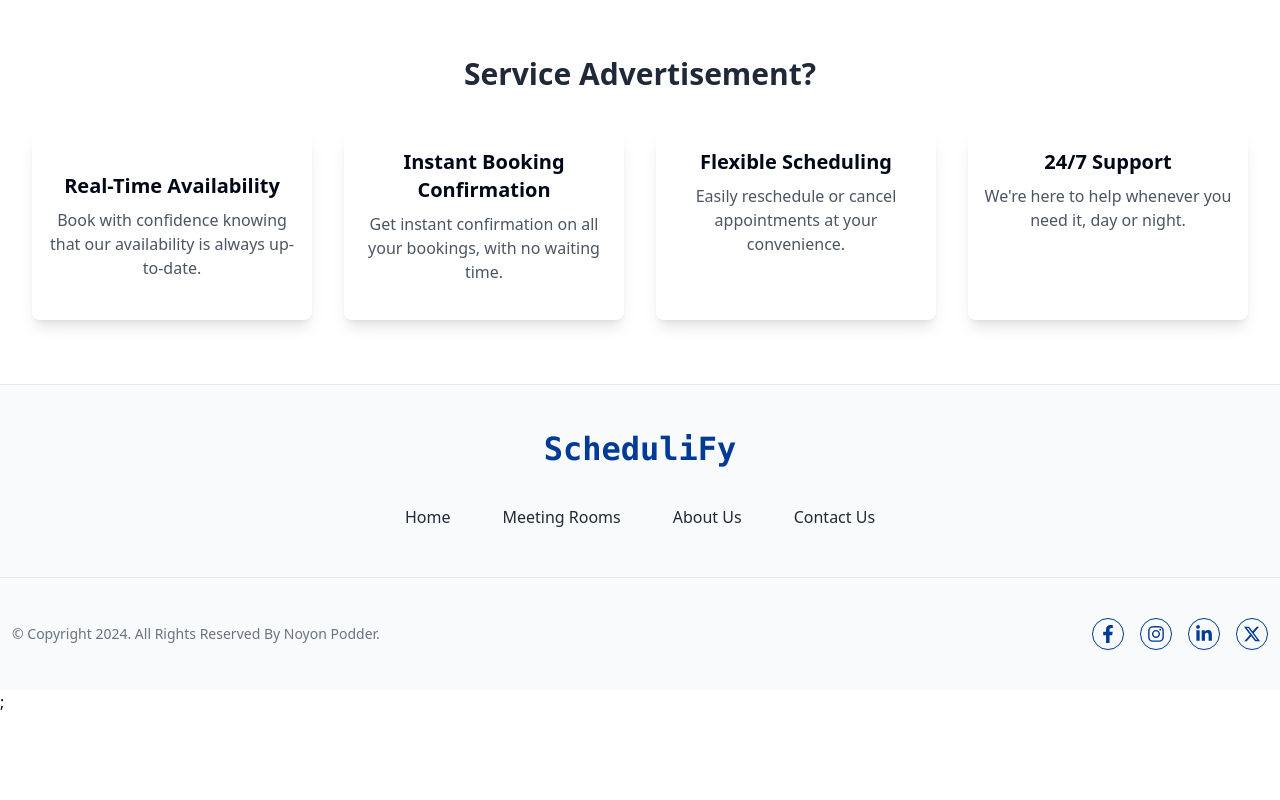
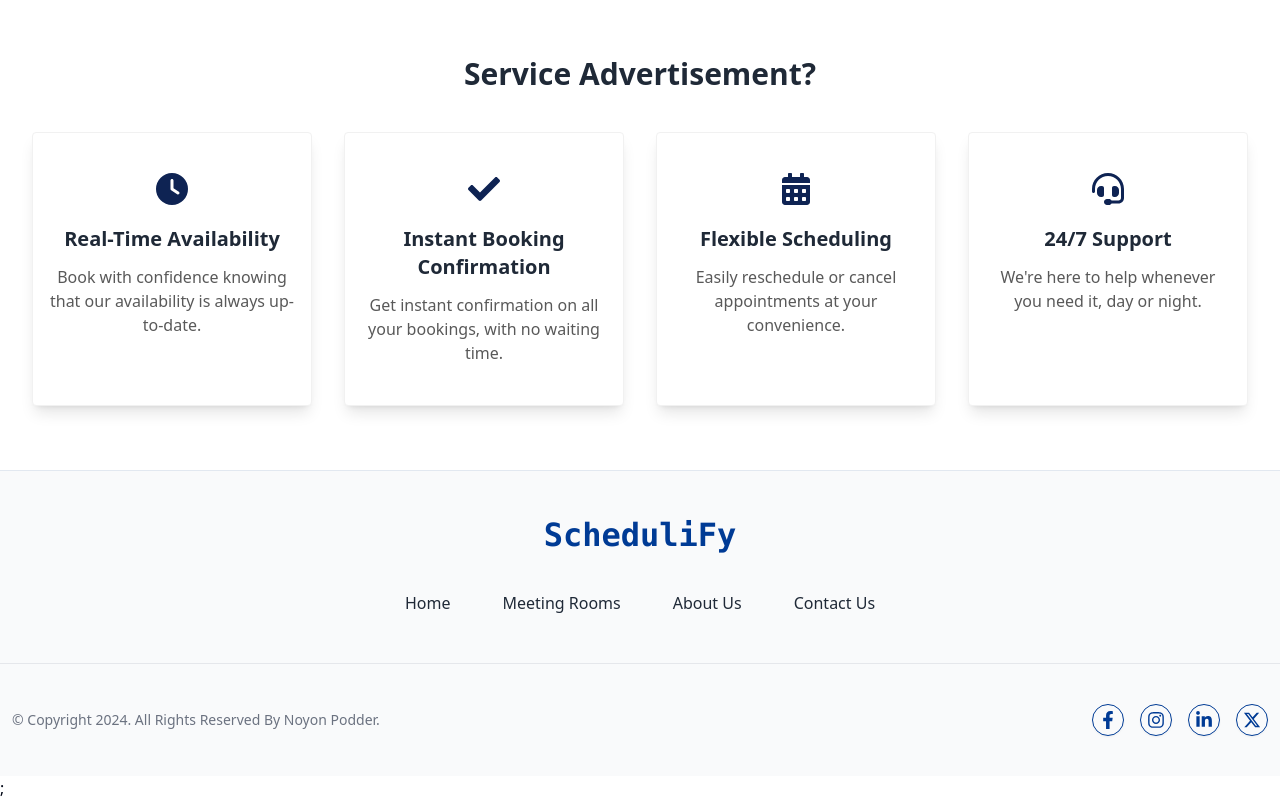
Before and after one commit to noyon-podder/meeting-booking-client, a React (Vite) app: page / in a window 1280 px wide. Shown: the part 880-1680 px from the top of the page. Before the commit the page ends 1594 px from the top, so only its background shows below. Built offline with nearby package versions, Linux system fonts and the light colour scheme.

Commit message:
service advertisement part end

```diff
--- a/package.json
+++ b/package.json
@@ -24,6 +24,7 @@
     "react-dom": "^18.3.1",
     "react-hook-form": "^7.52.2",
     "react-icons": "^5.3.0",
+    "react-intersection-observer": "^9.13.0",
     "react-redux": "^9.1.2",
     "react-router-dom": "^6.26.1",
     "tailwind-merge": "^2.5.2",
--- a/src/pages/Home/ServiceAdvertisement.tsx
+++ b/src/pages/Home/ServiceAdvertisement.tsx
@@ -1,45 +1,146 @@
+import { FaCalendarAlt, FaCheck } from "react-icons/fa";
+import { FaClock } from "../../icons/ReactIcons";
+import { FaHeadset } from "react-icons/fa6";
+import { motion, useAnimation } from "framer-motion";
+import { useInView } from "react-intersection-observer";
+import { useEffect } from "react";
+
 const ServiceAdvertisement = () => {
+  // Set up animation controls
+  const controls = useAnimation();
+
+  // Hook to detect when the section is in view
+  const { ref, inView } = useInView({
+    threshold: 0.2, // Trigger animation when 20% of the section is visible
+  });
+
+  useEffect(() => {
+    if (inView) {
+      controls.start("visible");
+    } else {
+      controls.start("hidden");
+    }
+  }, [controls, inView]);
+
+  // Define animation variants
+  const serviceVariants = {
+    hidden: { opacity: 0, y: 20 },
+    visible: {
+      opacity: 1,
+      y: 0,
+      transition: {
+        duration: 0.8,
+        ease: "easeOut",
+      },
+    },
+    exit: {
+      opacity: 0,
+      y: 20,
+      transition: { duration: 0.5, ease: "easeIn" },
+    },
+  };
+
   return (
     <>
-      <section className="service-advertisement py-16 light:bg-gray-100 ">
+      <section
+        ref={ref}
+        className="service-advertisement py-10 lg:py-16 light:bg-gray-100"
+      >
         <div className="container mx-auto text-center">
-          <h2 className="text-3xl font-bold mb-10 text-color-heading dark:text-color-darkHeading ">
+          <h2 className="lg:text-3xl text-2xl font-bold mb-10 text-color-heading dark:text-color-darkHeading">
             Service Advertisement?
           </h2>
-          <div className="grid grid-cols-1 md:grid-cols-2 lg:grid-cols-4 gap-8">
-            <div className="service-item py-10 px-4 bg-white dark:bg-[#111c33] shadow-lg rounded-lg">
-              <i className="icon-clock text-4xl text-blue-500 mb-4"></i>
-              <h3 className="text-xl font-semibold">Real-Time Availability</h3>
-              <p className="text-gray-600 mt-2">
+          <motion.div
+            className="grid grid-cols-1 md:grid-cols-2 lg:grid-cols-4 gap-8"
+            initial="hidden"
+            animate={controls}
+            exit="exit"
+            variants={{
+              visible: {
+                transition: {
+                  staggerChildren: 0.2, // Stagger the fade-in of each service item
+                },
+              },
+            }}
+          >
+            {/* 1st card */}
+            <motion.div
+              className="py-10 px-4 bg-white dark:bg-[#111c33] shadow-lg duration-300 rounded-sm hover:shadow-none border border-[#f1f1f1] transition-shadow"
+              variants={serviceVariants}
+            >
+              <div className="flex justify-center mb-5">
+                <FaClock
+                  className="text-color-darkBaseColor dark:text-color-baseColor"
+                  size={32}
+                />
+              </div>
+              <h3 className="text-xl font-semibold text-color-heading dark:text-color-darkHeading">
+                Real-Time Availability
+              </h3>
+              <p className="dark:text-color-darkTextColor text-color-textColor mt-3">
                 Book with confidence knowing that our availability is always
                 up-to-date.
               </p>
-            </div>
-            <div className="service-item p-4 bg-white shadow-lg rounded-lg">
-              <i className="icon-check text-4xl text-green-500 mb-4"></i>
-              <h3 className="text-xl font-semibold">
+            </motion.div>
+
+            {/* 2nd card */}
+            <motion.div
+              className="py-10 px-4 bg-white dark:bg-[#111c33] shadow-lg duration-300 rounded-sm hover:shadow-none border border-[#f1f1f1] transition-shadow"
+              variants={serviceVariants}
+            >
+              <div className="flex justify-center mb-5">
+                <FaCheck
+                  className="text-color-darkBaseColor dark:text-color-baseColor"
+                  size={32}
+                />
+              </div>
+              <h3 className="text-xl font-semibold text-color-heading dark:text-color-darkHeading">
                 Instant Booking Confirmation
               </h3>
-              <p className="text-gray-600 mt-2">
+              <p className="dark:text-color-darkTextColor text-color-textColor mt-3">
                 Get instant confirmation on all your bookings, with no waiting
                 time.
               </p>
-            </div>
-            <div className="service-item p-4 bg-white shadow-lg rounded-lg">
-              <i className="icon-calendar text-4xl text-yellow-500 mb-4"></i>
-              <h3 className="text-xl font-semibold">Flexible Scheduling</h3>
-              <p className="text-gray-600 mt-2">
+            </motion.div>
+
+            {/* 3rd card */}
+            <motion.div
+              className="py-10 px-4 bg-white dark:bg-[#111c33] shadow-lg duration-300 rounded-sm hover:shadow-none border border-[#f1f1f1] transition-shadow"
+              variants={serviceVariants}
+            >
+              <div className="flex justify-center mb-5">
+                <FaCalendarAlt
+                  className="text-color-darkBaseColor dark:text-color-baseColor"
+                  size={32}
+                />
+              </div>
+              <h3 className="text-xl font-semibold text-color-heading dark:text-color-darkHeading">
+                Flexible Scheduling
+              </h3>
+              <p className="dark:text-color-darkTextColor text-color-textColor mt-3">
                 Easily reschedule or cancel appointments at your convenience.
               </p>
-            </div>
-            <div className="service-item p-4 bg-white shadow-lg rounded-lg">
-              <i className="icon-headset text-4xl text-red-500 mb-4"></i>
-              <h3 className="text-xl font-semibold">24/7 Support</h3>
-              <p className="text-gray-600 mt-2">
+            </motion.div>
+
+            {/* 4th card */}
+            <motion.div
+              className="py-10 px-4 bg-white dark:bg-[#111c33] shadow-lg duration-300 rounded-sm hover:shadow-none border border-[#f1f1f1] transition-shadow"
+              variants={serviceVariants}
+            >
+              <div className="flex justify-center mb-5">
+                <FaHeadset
+                  className="text-color-darkBaseColor dark:text-color-baseColor"
+                  size={32}
+                />
+              </div>
+              <h3 className="text-xl font-semibold text-color-heading dark:text-color-darkHeading">
+                24/7 Support
+              </h3>
+              <p className="dark:text-color-darkTextColor text-color-textColor mt-3">
                 We're here to help whenever you need it, day or night.
               </p>
-            </div>
-          </div>
+            </motion.div>
+          </motion.div>
         </div>
       </section>
     </>
--- a/tailwind.config.js
+++ b/tailwind.config.js
@@ -26,6 +26,7 @@ module.exports = {
           lightColor: "#F9FAFB",
           textColor: "#595959",
           baseLightColor: "#0057B8",
+          darkTextColor: "#d3cfcf",
           cardColor: "#111c33",
         },
         background: {},
```
Also changed, not shown: src/icons/ReactIcons/index.tsx (+7 -1 lines), 1 other file (tests, documents, lock files or other folders).
